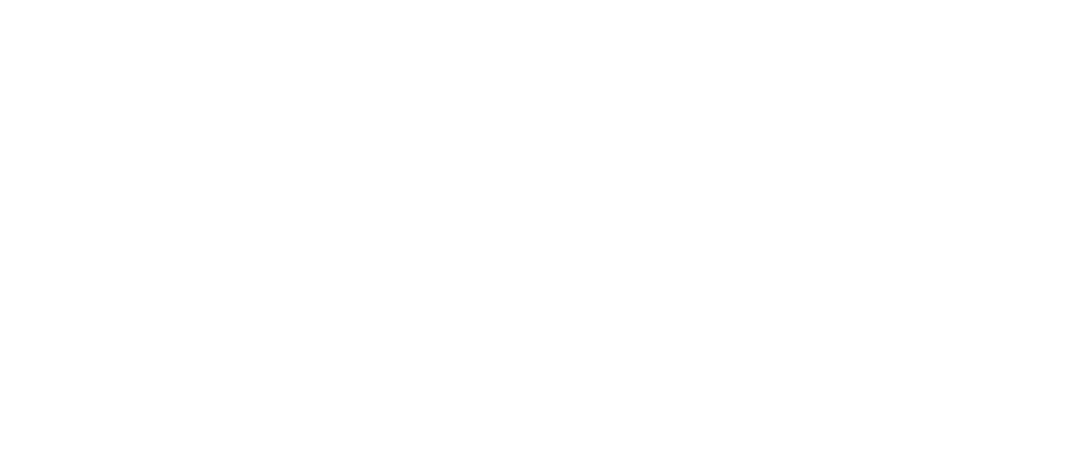
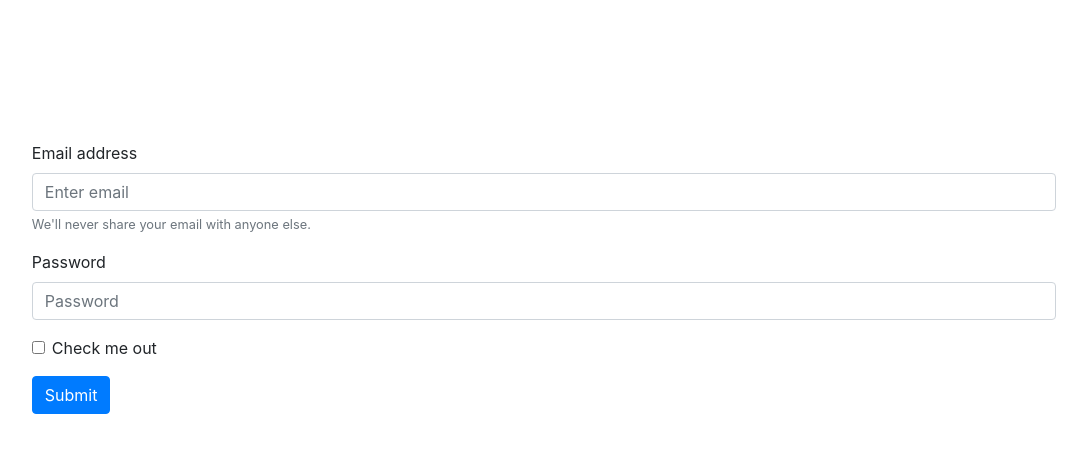
Before and after one commit to SiddharthKumar/QuillHash_React_Assignment, a React (Create React App) app: page /login in a window 1280 px wide. Shown: the top 452 px of the page, without its empty margins (109-1196 px from the left). Built offline with nearby package versions, Linux system fonts and the light colour scheme.

Commit message:
Login redirection done

```diff
--- a/src/App.js
+++ b/src/App.js
@@ -1,13 +1,22 @@
 import React, { Component } from 'react';
-import Router from './Router/index'
 import './App.css';
 
-  class App extends Component {
-    render(){
-      return (
-       <Router/>
-      );
+import Router from './Router/index'
+import { createBrowserHistory as createHistory } from 'history'
+
+class App extends Component {
+  state = {
+    validUser: true,
+  }
+  render() {
+    if (!this.state.validUser) {
+      const history = createHistory()
+      history.push('/login');
     }
+    return (
+      <Router />
+    );
+  }
 }
 
 export default App;
--- a/src/Component/Core/login/login.js
+++ b/src/Component/Core/login/login.js
@@ -6,17 +6,17 @@
             <div className='loginBody'>
                 <form>
                     <div className="form-group">
-                        <label for="exampleInputEmail1">Email address</label>
+                        <label htmlFor="exampleInputEmail1">Email address</label>
                         <input type="email" className="form-control" id="exampleInputEmail1" aria-describedby="emailHelp" placeholder="Enter email" required />
                         <small id="emailHelp" className="form-text text-muted">We'll never share your email with anyone else.</small>
                     </div>
                         <div className="form-group">
-                        <label for="exampleInputPassword1">Password</label>
+                        <label htmlFor="exampleInputPassword1">Password</label>
                         <input type="password" className="form-control" id="exampleInputPassword1" placeholder="Password" required/>
                     </div>
                     <div className="form-group form-check">
                         <input type="checkbox" className="form-check-input" id="exampleCheck1"/>
-                        <label className="form-check-label" for="exampleCheck1">Check me out</label>
+                        <label className="form-check-label" htmlFor="exampleCheck1">Check me out</label>
                     </div>
                         <button type="submit" className="btn btn-primary">Submit</button>
                 </form>
--- a/src/Router/index.js
+++ b/src/Router/index.js
@@ -1,37 +1,18 @@
-import React from 'react';
-import { Route, Switch } from "react-router-dom";
+import React from 'react'
+
+import { BrowserRouter as Router, Route, Switch} from "react-router-dom";
 import Login from '../Component/Core/login/login';
 import Home from '../Component/Home/Home';
-// import user
 
-class Router extends React.Component {
-    state = {
-        validUser: false,
-    }
-    componentWillMount() {
-        const ok = false;
-        if (ok) {
-            this.setState({
-                validUser: true,
-            });
-        }
-    }
-    render() {
-        if (this.state.validUser) {
-            return (
+const index = () => {
+    return (
+        <Router>
+            <Switch>
+                <Route path="/" exact component={Home} />
+                <Route path="/login" exact component={Login} />
+            </Switch>
+        </Router>
+    )
+}
 
-                <Route path="/login" exact component={Login} />
-
-            );
-
-        } else{
-            return (
-                <Switch>
-                    <Route path="/" exact component={Home} />
-                </Switch>
-
-            );
-        }
-    }
-}
-export default Router;
+export default index;
```
Also changed, not shown: 1 other file (tests, documents, lock files or other folders).
